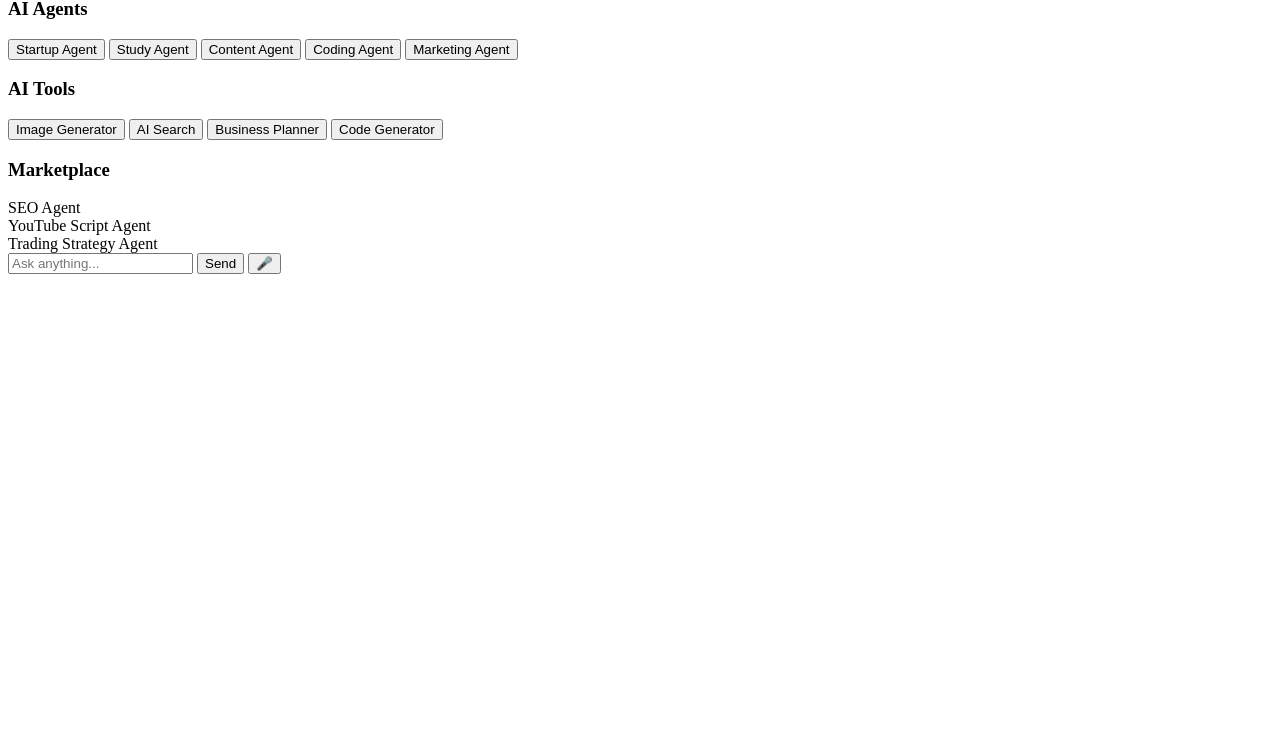
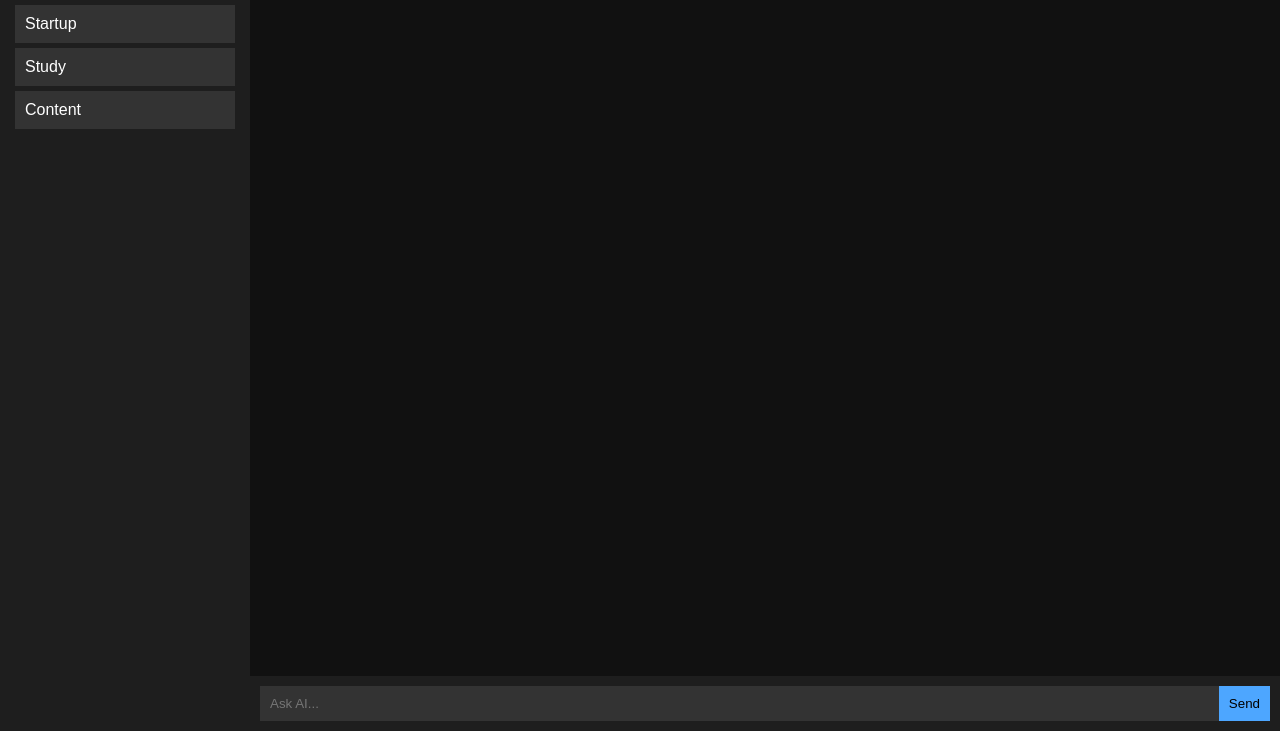
Before and after one commit to Cmaheshweb/Agenthubds1, a website: page index.html in a window 1280 px wide. Shown: the part 69-800 px from the top of the page. Drawn offline with Linux system fonts and the light colour scheme.

Commit message:
Update index.html

```diff
--- a/index.html
+++ b/index.html
@@ -1,61 +1,131 @@
 <!DOCTYPE html>
 <html>
+
 <head>
 <title>AgentHubs</title>
-<link rel="stylesheet" href="style.css">
+
+<style>
+body{
+font-family:Arial;
+background:#111;
+color:white;
+margin:0;
+display:flex;
+height:100vh;
+}
+
+.sidebar{
+width:220px;
+background:#1e1e1e;
+padding:15px;
+}
+
+.agent{
+padding:10px;
+background:#333;
+margin:5px 0;
+cursor:pointer;
+}
+
+.main{
+flex:1;
+display:flex;
+flex-direction:column;
+}
+
+.chat{
+flex:1;
+padding:20px;
+overflow:auto;
+}
+
+.inputBox{
+display:flex;
+background:#1e1e1e;
+padding:10px;
+}
+
+input{
+flex:1;
+padding:10px;
+background:#333;
+border:none;
+color:white;
+}
+
+button{
+padding:10px;
+background:#4da6ff;
+border:none;
+cursor:pointer;
+}
+</style>
+
 </head>
 
 <body>
 
-<div class="container">
+<div class="sidebar">
+<h3>AgentHubs</h3>
 
-<div class="sidebar">
-
-<h2>AgentHubs</h2>
-
-<h3>AI Agents</h3>
-
-<button onclick="setAgent('startup')">Startup Agent</button>
-<button onclick="setAgent('study')">Study Agent</button>
-<button onclick="setAgent('content')">Content Agent</button>
-<button onclick="setAgent('coding')">Coding Agent</button>
-<button onclick="setAgent('marketing')">Marketing Agent</button>
-
-<h3>AI Tools</h3>
-
-<button onclick="setAgent('image')">Image Generator</button>
-<button onclick="setAgent('search')">AI Search</button>
-<button onclick="setAgent('business')">Business Planner</button>
-<button onclick="setAgent('code')">Code Generator</button>
-
-<h3>Marketplace</h3>
-
-<div class="card">SEO Agent</div>
-<div class="card">YouTube Script Agent</div>
-<div class="card">Trading Strategy Agent</div>
-
+<div class="agent" onclick="setAgent('startup')">Startup</div>
+<div class="agent" onclick="setAgent('study')">Study</div>
+<div class="agent" onclick="setAgent('content')">Content</div>
 </div>
 
-<div class="chat">
+<div class="main">
 
-<div id="messages"></div>
+<div id="chat" class="chat"></div>
 
-<div class="input">
-
-<input id="input" placeholder="Ask anything..." />
-
+<div class="inputBox">
+<input id="input" placeholder="Ask AI...">
 <button onclick="send()">Send</button>
-
-<button onclick="startVoice()">🎤</button>
-
 </div>
 
 </div>
 
-</div>
+<script>
 
-<script src="app.js"></script>
-<script src="voice.js"></script>
+let currentAgent="startup"
+
+function setAgent(agent){
+currentAgent=agent
+}
+
+async function send(){
+
+let input=document.getElementById("input").value
+let chat=document.getElementById("chat")
+
+chat.innerHTML += "<p><b>You:</b> "+input+"</p>"
+
+try{
+
+const res = await fetch(window.location.origin + "/chat",{
+method:"POST",
+headers:{
+"Content-Type":"application/json"
+},
+body:JSON.stringify({
+message:input,
+agent:currentAgent
+})
+})
+
+const data = await res.json()
+
+chat.innerHTML += "<p><b>AI:</b> "+data.reply+"</p>"
+
+}catch(err){
+
+chat.innerHTML += "<p style='color:red'>ERROR</p>"
+console.log(err)
+
+}
+
+}
+
+</script>
 
 </body>
 </html>
```
